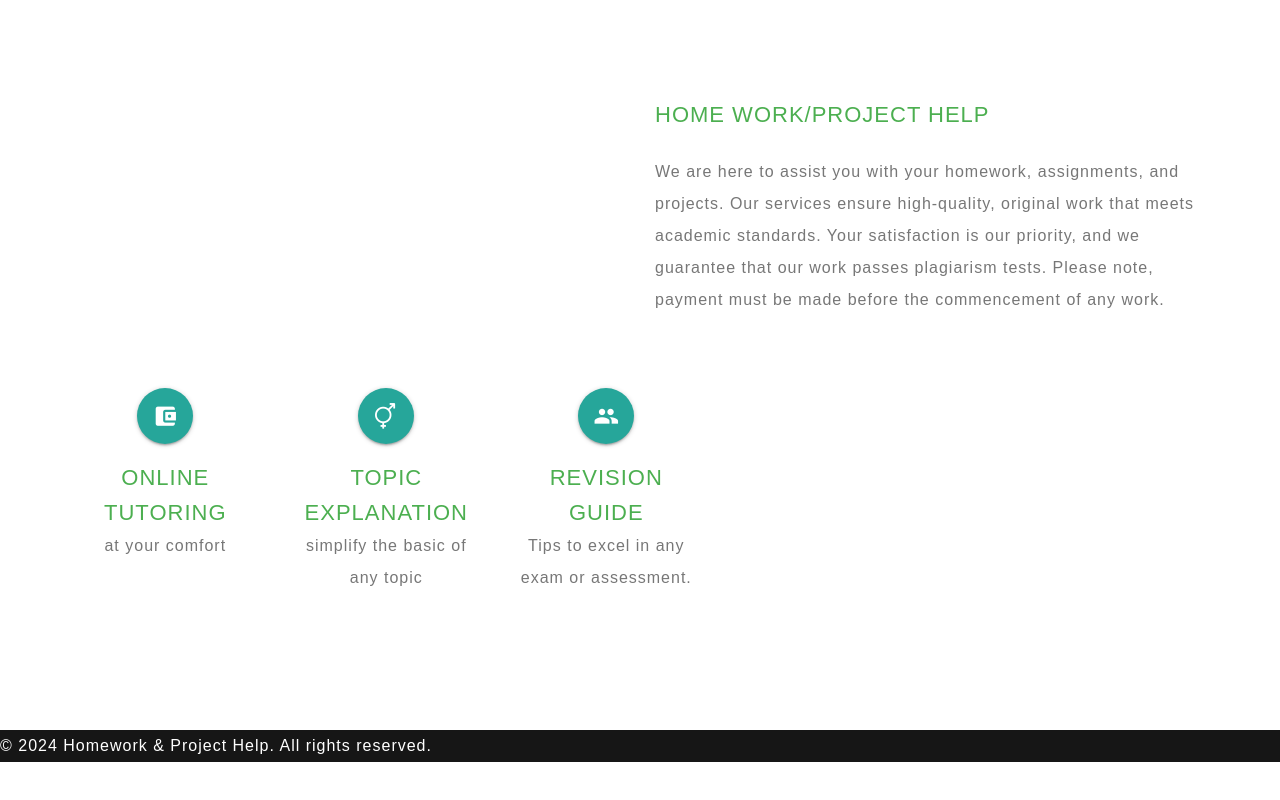
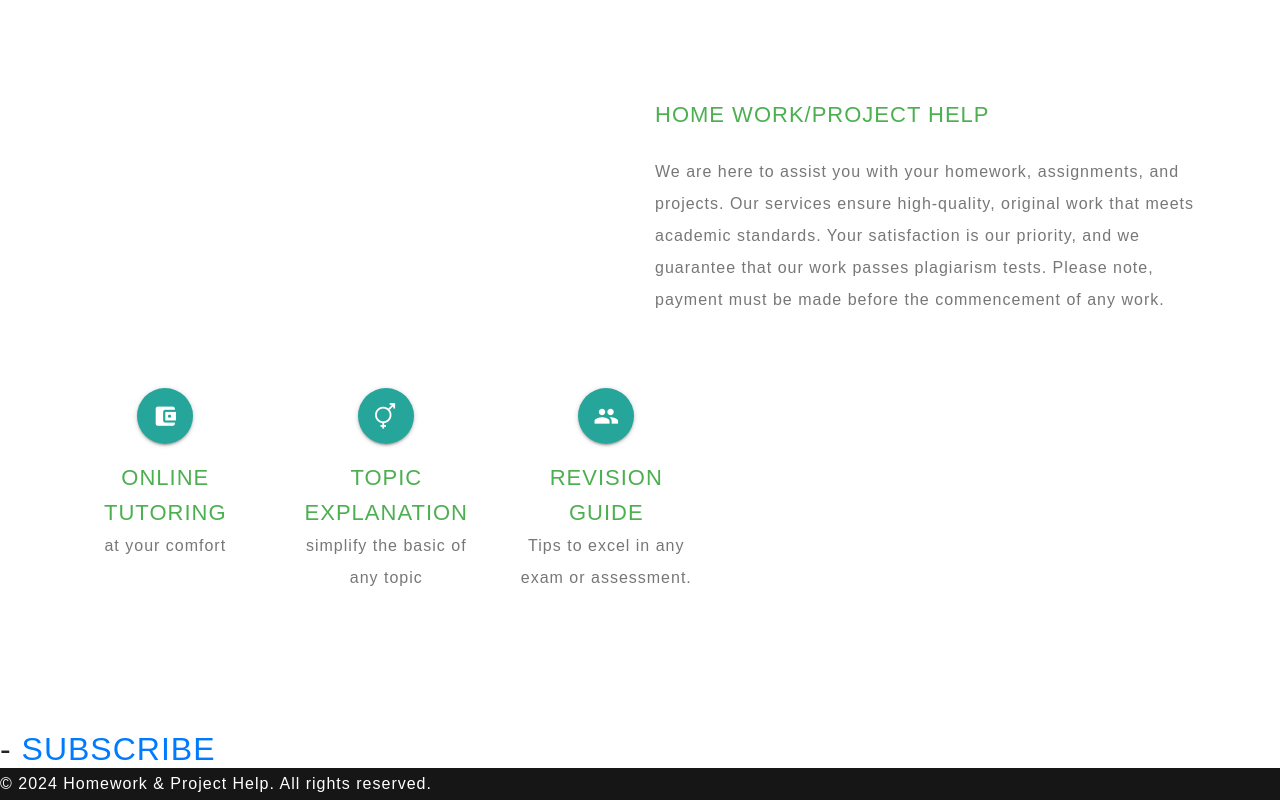
Before and after one commit to Hellen294/Home-work-help, a plain HTML site: page index.html in a window 1280 px wide. Shown: the part 585-1385 px from the top of the page. Before the commit the page ends 1347 px from the top, so only its background shows below. Drawn offline with nearby package versions, Linux system fonts and the light colour scheme; a web font is replaced by a local one.

Commit message:
Update index.html

```diff
--- a/index.html
+++ b/index.html
@@ -144,7 +144,7 @@
 				$('select').formSelect();
 			});
 		</script>
-
+		<h2>- <a href="index.html">SUBSCRIBE</a></h2>
     <footer>
         <p class= white-text>&copy; 2024 Homework & Project Help. All rights reserved.</p>
     </footer>
```
